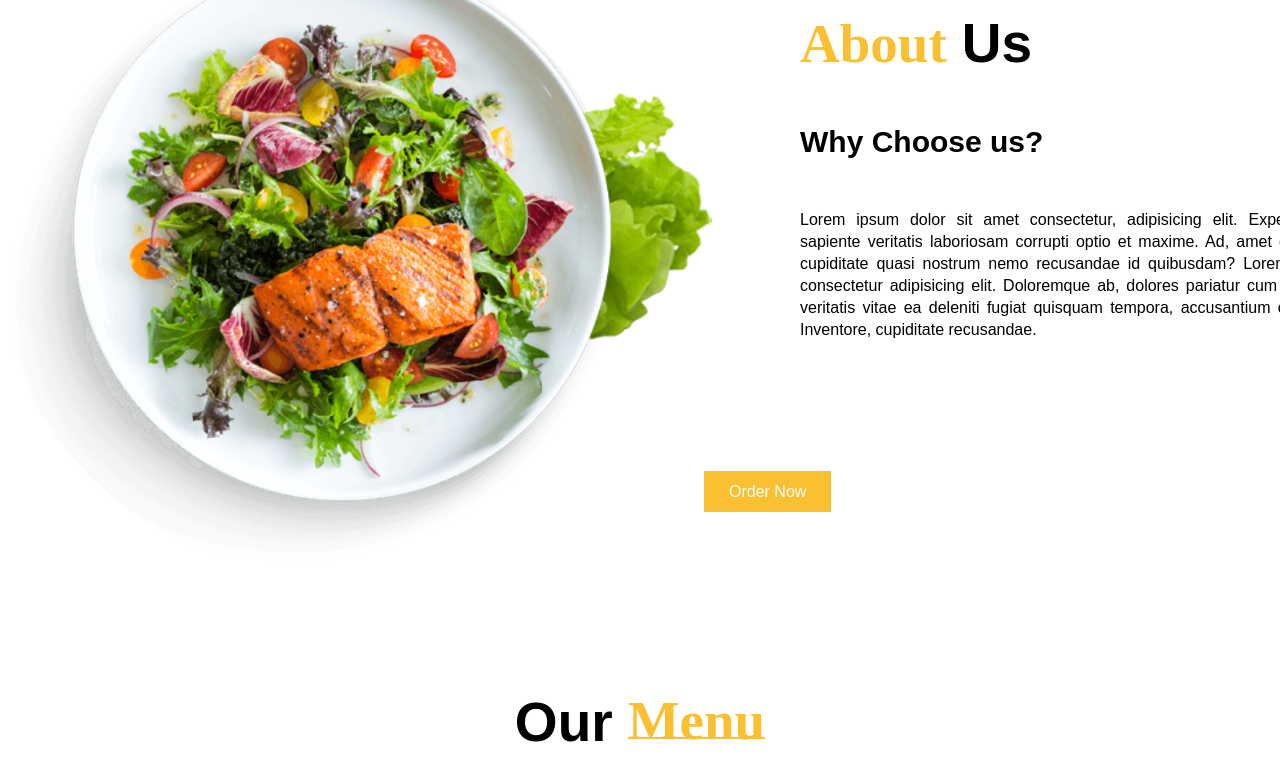
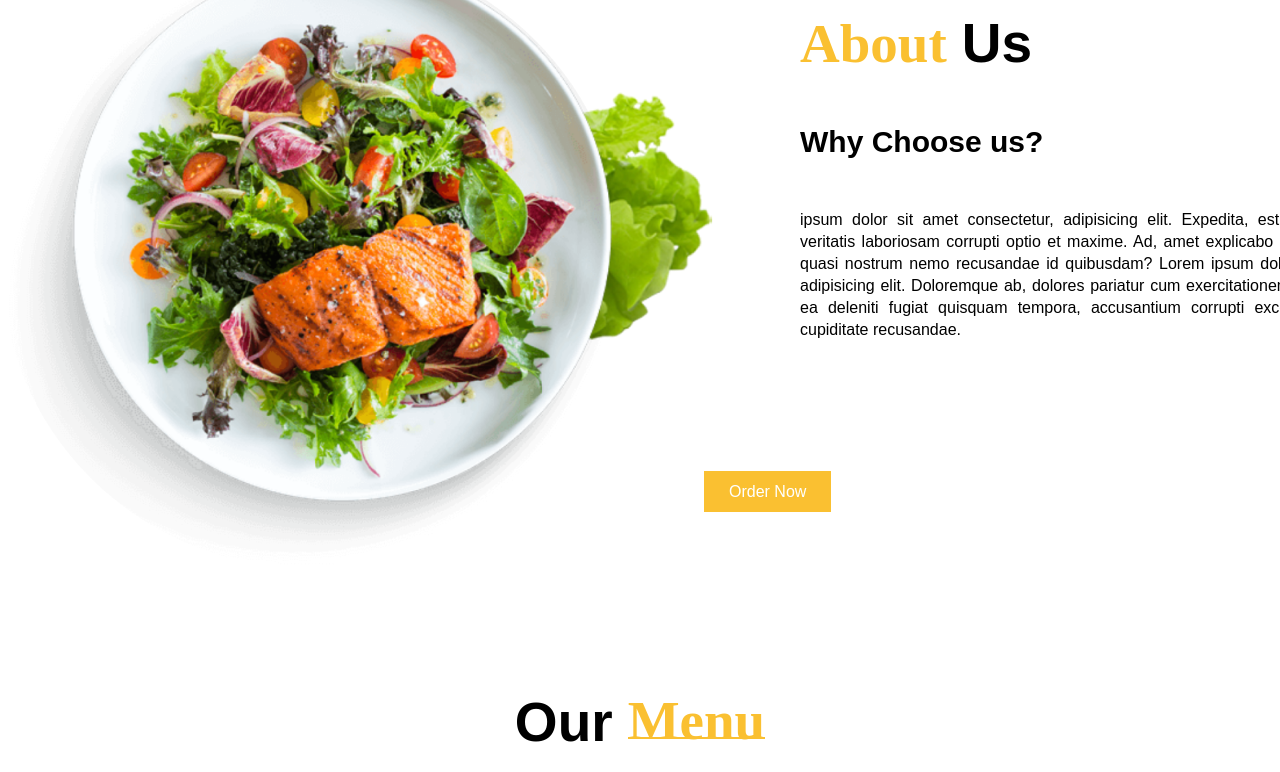
Before and after one commit to Rittikp88/Food-Website, a plain HTML site: page index.html in a window 1280 px wide. Shown: the part 981-1753 px from the top of the page. Drawn offline with Linux system fonts and the light colour scheme; files whose address does not match are found by name.

Commit message:
Update index.html

```diff
--- a/index.html
+++ b/index.html
@@ -76,7 +76,7 @@
                 <h1><span>About</span>Us</h1>
                 <h3>Why Choose us?</h3>
                 <p>
-                    Lorem ipsum dolor sit amet consectetur, adipisicing elit. Expedita, est. Doloremque
+                     ipsum dolor sit amet consectetur, adipisicing elit. Expedita, est. Doloremque
                     sapiente veritatis laboriosam corrupti optio et maxime. Ad, amet explicabo eaque labore
                     cupiditate quasi nostrum nemo recusandae id quibusdam? Lorem ipsum dolor sit amet
                     consectetur adipisicing elit. Doloremque ab, dolores pariatur cum exercitationem, illo nisi
```
